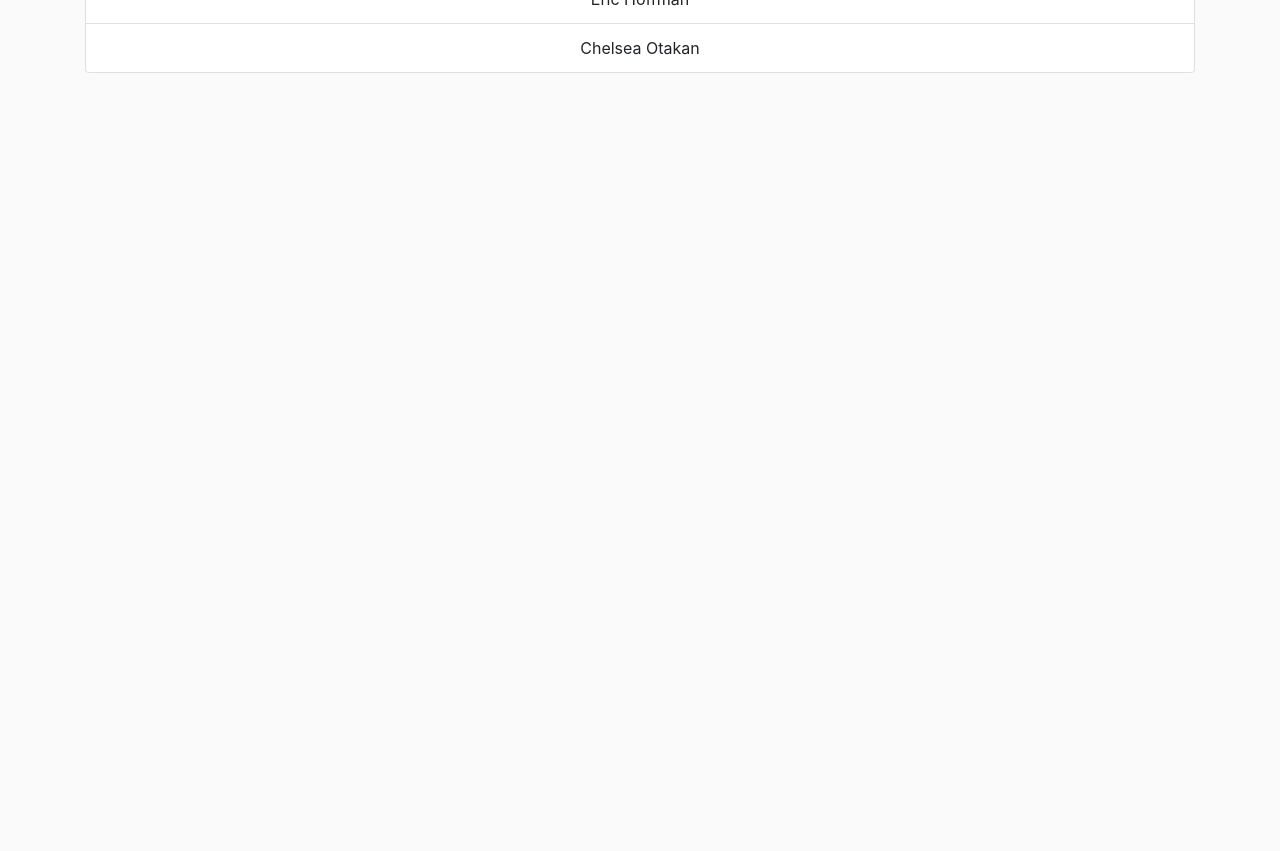
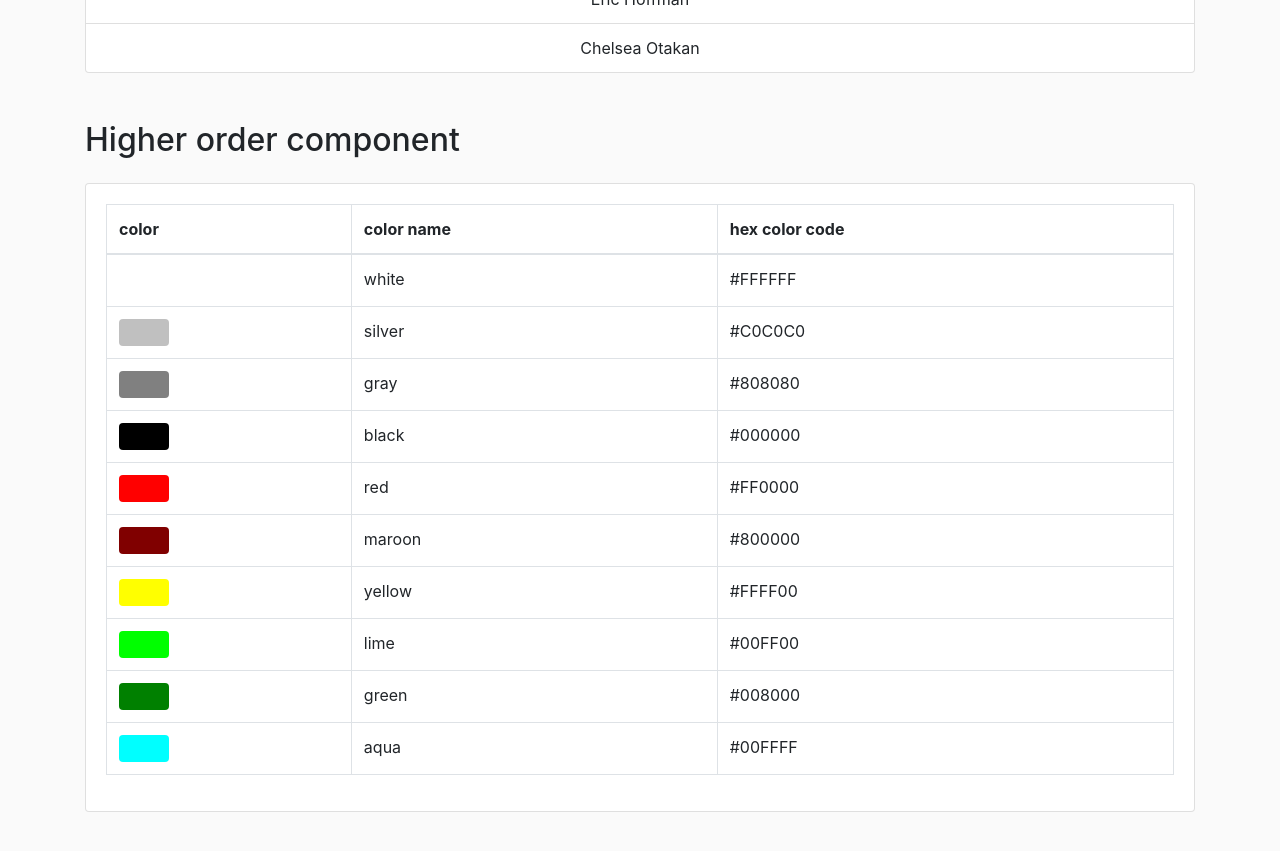
Before and after one commit to paulinamasiak/react-in-patterns, a React (Create React App) app: page / in a window 1280 px wide. Shown: the part 1080-1931 px from the top of the page. Before the commit the page ends 1201 px from the top, so only its background shows below. Built offline with nearby package versions, Linux system fonts and the light colour scheme.

Commit message:
Hoc (#4)
* HOC simple example - loader

* Add key

* Update columnNames prop type

* Refactoring

```diff
--- a/src/App.js
+++ b/src/App.js
@@ -2,6 +2,7 @@ import React, { Component } from 'react';
 import ControlledComponents from './controlled-components';
 import UncontrolledComponents from './uncontrolled-components';
 import RenderProps from './render-props';
+import HigherOrderComponent from './higher-order-component';
 import logo from './logo.svg';
 
 class App extends Component {
@@ -22,6 +23,9 @@ class App extends Component {
           <section className="app-section">
             <RenderProps />
           </section>
+          <section className="app-section">
+            <HigherOrderComponent />
+          </section>
         </main>
       </div>
     );
--- /dev/null
+++ b/src/higher-order-component/components/Table.js
@@ -0,0 +1,32 @@
+import React from 'react';
+import PropTypes from 'prop-types';
+import { noop } from 'lodash';
+
+const Table = ({ items, columnNames, rowRenderer }) => (
+  <table className="table table-bordered">
+    <thead>
+      <tr>
+        {columnNames.map((columnName, index) => (
+          <th key={index} scope="col">
+            {columnName}
+          </th>
+        ))}
+      </tr>
+    </thead>
+    <tbody>{items.map(rowRenderer)}</tbody>
+  </table>
+);
+
+Table.propTypes = {
+  columnNames: PropTypes.arrayOf(PropTypes.string),
+  items: PropTypes.array,
+  rowRenderer: PropTypes.func,
+};
+
+Table.defaultProps = {
+  columnNames: [],
+  items: [],
+  rowRenderer: noop,
+};
+
+export default Table;
--- /dev/null
+++ b/src/higher-order-component/components/withLoader.js
@@ -0,0 +1,17 @@
+import React, { Component } from 'react';
+import { isNil, isEmpty } from 'lodash';
+
+const isEmptyProp = (prop) => isNil(prop) || isEmpty(prop);
+
+const withLoader = (loadingProp) => (WrappedComponent) =>
+  class extends Component {
+    render() {
+      return isEmptyProp(this.props[loadingProp]) ? (
+        <div className="loader">Loading...</div>
+      ) : (
+        <WrappedComponent {...this.props} />
+      );
+    }
+  };
+
+export default withLoader;
--- /dev/null
+++ b/src/higher-order-component/data/colors.json
@@ -0,0 +1,12 @@
+[
+  { "id": 1, "name": "white", "hex": "#FFFFFF" },
+  { "id": 2, "name": "silver", "hex": "#C0C0C0" },
+  { "id": 3, "name": "gray", "hex": "#808080" },
+  { "id": 4, "name": "black", "hex": "#000000" },
+  { "id": 5, "name": "red", "hex": "#FF0000" },
+  { "id": 6, "name": "maroon", "hex": "#800000" },
+  { "id": 7, "name": "yellow", "hex": "#FFFF00" },
+  { "id": 8, "name": "lime", "hex": "#00FF00" },
+  { "id": 9, "name": "green", "hex": "#008000" },
+  { "id": 10, "name": "aqua", "hex": "#00FFFF" }
+]
--- /dev/null
+++ b/src/higher-order-component/index.js
@@ -0,0 +1,69 @@
+import React, { Component } from 'react';
+import Table from './components/Table';
+import withLoader from './components/withLoader';
+import colors from './data/colors.json';
+
+// Higher-order component is a function that takes a component
+// and returns an extended version of that component
+
+const COLUMN_NAMES = ['color', 'color name', 'hex color code'];
+const LOADING_TIMEOUT = 4000;
+
+// component with wrapped functionality
+const TableWithLoader = withLoader('items')(Table);
+
+// render prop for Table component
+const rowRenderer = ({ id, name, hex }) => {
+  const style = {
+    backgroundColor: hex,
+  };
+
+  return (
+    <tr key={id}>
+      <td>
+        <div className="js-color" style={style} />
+      </td>
+      <td>{name}</td>
+      <td>{hex}</td>
+    </tr>
+  );
+};
+
+class HigherOrderComponent extends Component {
+  constructor(props) {
+    super(props);
+
+    this.state = {
+      colors: [],
+    };
+  }
+
+  componentDidMount() {
+    setTimeout(() => {
+      this.setState({
+        colors,
+      });
+    }, LOADING_TIMEOUT);
+  }
+
+  render() {
+    const { colors } = this.state;
+
+    return (
+      <div className="container">
+        <h1 className="h2 mb-4">Higher order component</h1>
+        <div className="card">
+          <div className="card-body">
+            <TableWithLoader
+              columnNames={COLUMN_NAMES}
+              items={colors}
+              rowRenderer={rowRenderer}
+            />
+          </div>
+        </div>
+      </div>
+    );
+  }
+}
+
+export default HigherOrderComponent;
--- a/src/index.css
+++ b/src/index.css
@@ -28,6 +28,12 @@ body {
   margin: 3rem 0;
 }
 
+.js-color {
+  border-radius: 0.25rem;
+  height: 27px;
+  width: 50px;
+}
+
 @keyframes App-logo-spin {
   from { transform: rotate(0deg); }
   to { transform: rotate(360deg); }
```
